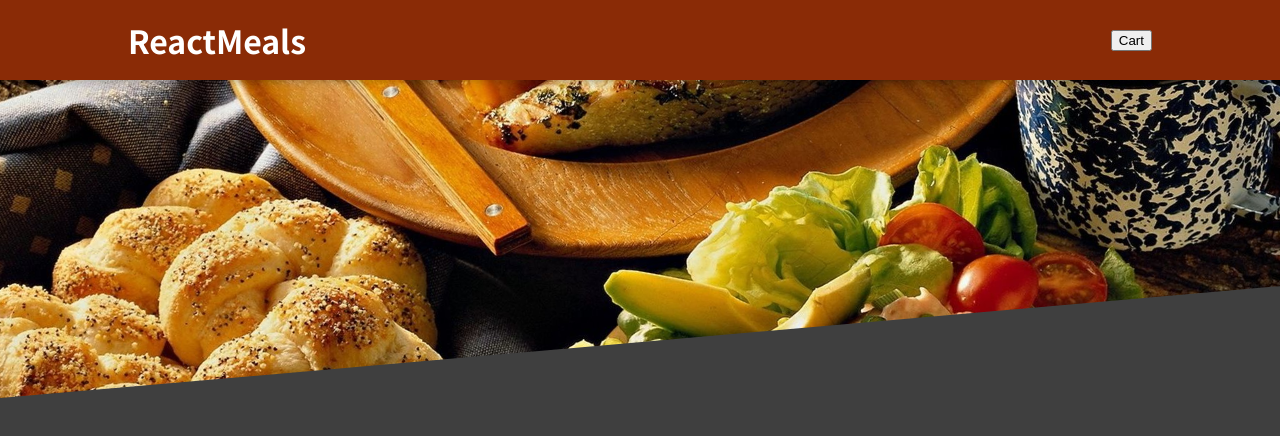
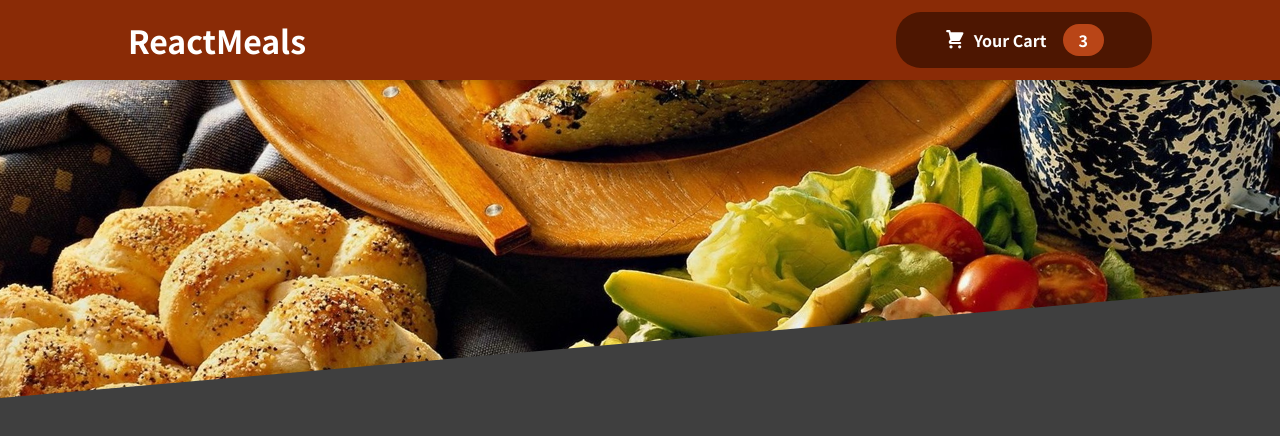
Before and after one commit to Rohinikumari/The-Food-Order-App, a React (Create React App) app: page / in a window 1280 px wide. Shown: the top 436 px of the page. Built offline with nearby package versions, Linux system fonts and the light colour scheme.

Commit message:
added first image with icon

```diff
--- /dev/null
+++ b/src/components/Cart/CartIcon.js
@@ -0,0 +1,13 @@
+const CartIcon = () => {
+    return (
+      <svg
+        xmlns='http://www.w3.org/2000/svg'
+        viewBox='0 0 20 20'
+        fill='currentColor'
+      >
+        <path d='M3 1a1 1 0 000 2h1.22l.305 1.222a.997.997 0 00.01.042l1.358 5.43-.893.892C3.74 11.846 4.632 14 6.414 14H15a1 1 0 000-2H6.414l1-1H14a1 1 0 00.894-.553l3-6A1 1 0 0017 3H6.28l-.31-1.243A1 1 0 005 1H3zM16 16.5a1.5 1.5 0 11-3 0 1.5 1.5 0 013 0zM6.5 18a1.5 1.5 0 100-3 1.5 1.5 0 000 3z' />
+      </svg>
+    );
+  };
+
+  export default CartIcon;
--- a/src/components/Layout/Header.js
+++ b/src/components/Layout/Header.js
@@ -1,13 +1,14 @@
 import { Fragment } from "react";
 import mealsImage from "../../assests/meals.jpg";
 import classes from "./Header.module.css";
+import HeaderCartButton from "./HeaderCartButton";
 
 const Header = (props) => {
   return (
     <Fragment>
       <header className={classes.header}>
         <h1>ReactMeals</h1>
-        <button>Cart</button>
+        <HeaderCartButton/>
       </header>
       <div className={classes["main-image"]}>
         <img src={mealsImage} alt="A table full of delicous food!" />
--- /dev/null
+++ b/src/components/Layout/HeaderCartButton.js
@@ -0,0 +1,16 @@
+import classes from "./HeaderCartButton.module.css";
+import CartIcon from "../Cart/CartIcon";
+
+const HeaderCartButton = (props) => {
+  return (
+    <button className = {classes.button}>
+      <span className={classes.icon}>
+        <CartIcon />
+      </span>
+      <span>Your Cart</span>
+      <span className={classes.badge}>3</span>
+    </button>
+  );
+};
+
+export default HeaderCartButton;
--- /dev/null
+++ b/src/components/Layout/HeaderCartButton.module.css
@@ -0,0 +1,59 @@
+.button {
+  cursor: pointer;
+  font: inherit;
+  border: none;
+  background-color: #4d1601;
+  color: white;
+  padding: 0.75rem 3rem;
+  display: flex;
+  justify-content: space-around;
+  align-items: center;
+  border-radius: 25px;
+  font-weight: bold;
+}
+
+.button:hover,
+.button:active {
+  background-color: #2c0d00;
+}
+
+.icon {
+  width: 1.35rem;
+  height: 1.35rem;
+  margin-right: 0.5rem;
+}
+
+.badge {
+  background-color: #b94517;
+  padding: 0.25rem 1rem;
+  border-radius: 25px;
+  margin-left: 1rem;
+  font-weight: bold;
+}
+
+.button:hover .badge,
+.button:active .badge {
+  background-color: #92320c;
+}
+
+.bump {
+  animation: bump 300ms ease-out;
+}
+
+@keyframes bump {
+  0% {
+    transform: scale(1);
+  }
+  10% {
+    transform: scale(0.9);
+  }
+  30% {
+    transform: scale(1.1);
+  }
+  50% {
+    transform: scale(1.15);
+  }
+  100% {
+    transform: scale(1);
+  }
+}
```
